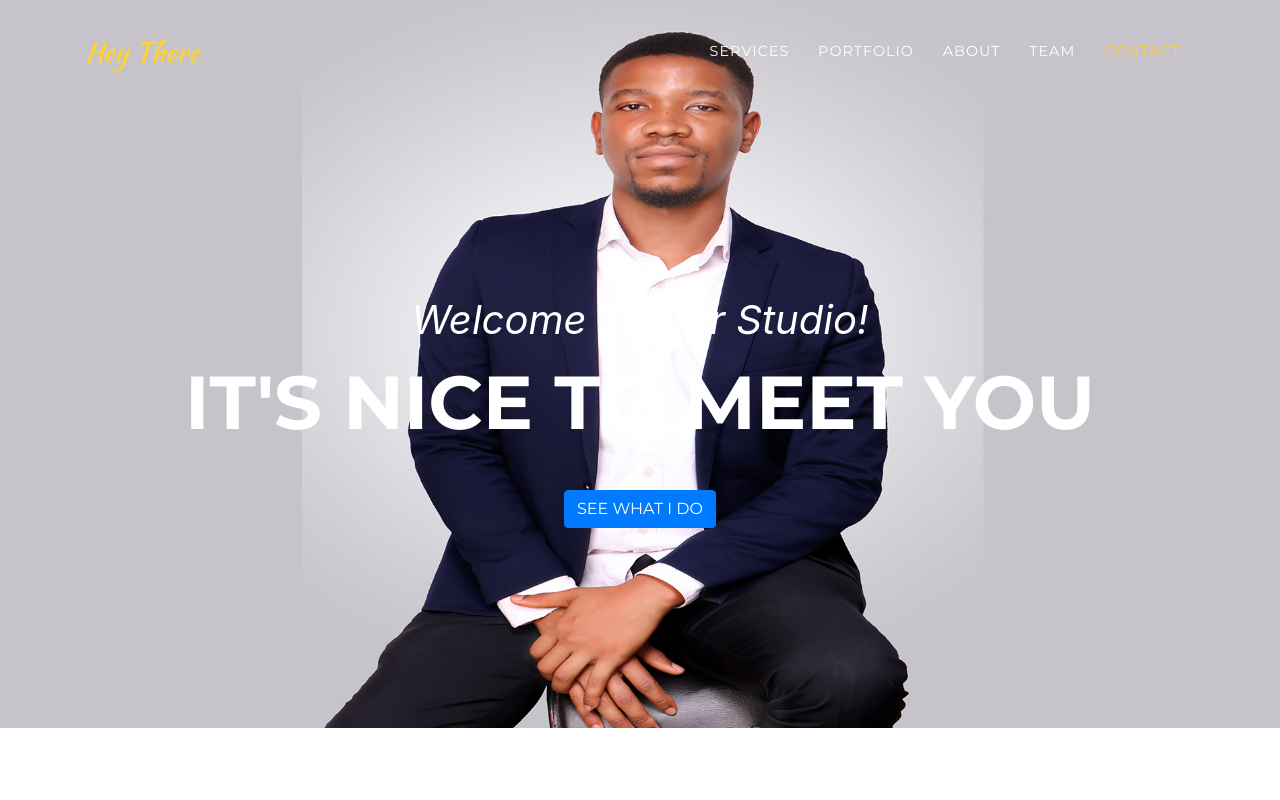
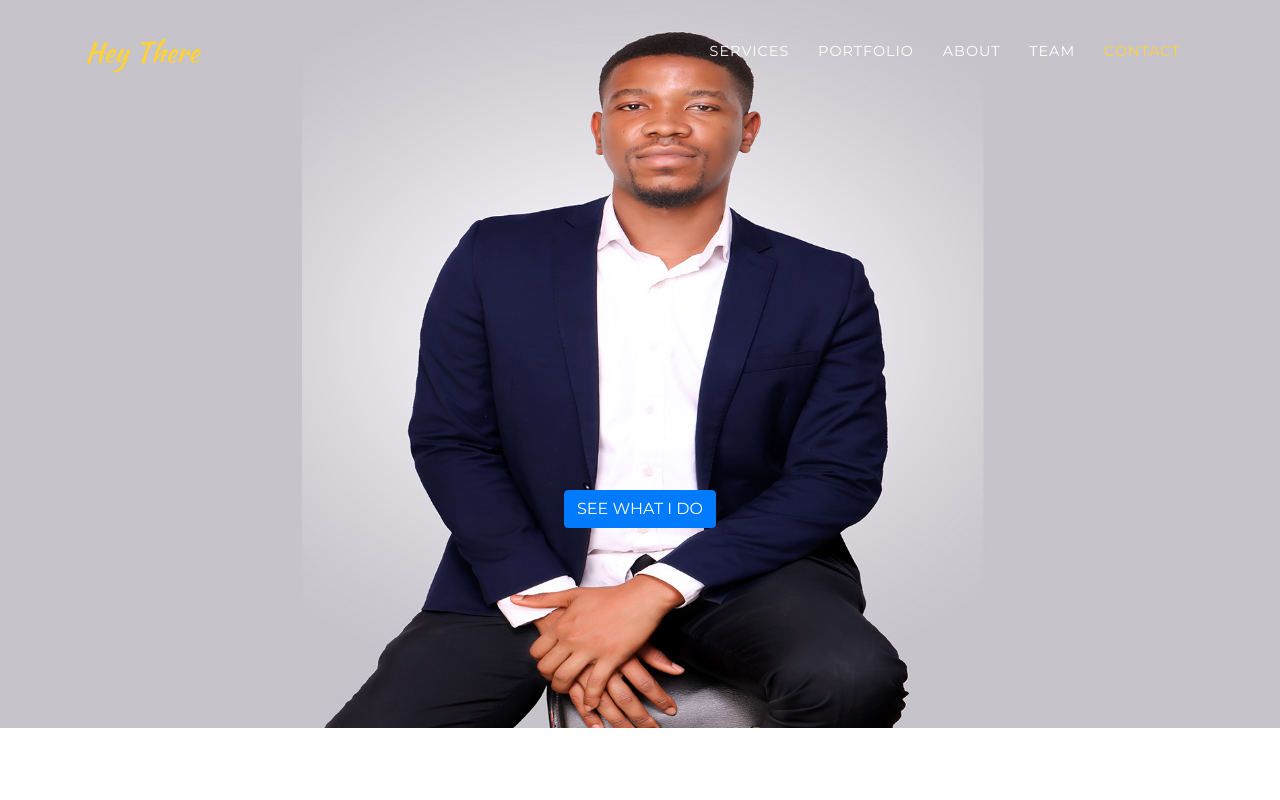
Before and after one commit to emordiuche/uche-portfolio-bootstrap, a website with bundled scripts: page index.html in a window 1280 px wide. Shown: the top 800 px of the page. Built offline with nearby package versions, Linux system fonts and the light colour scheme; a web font is replaced by a local one.

Commit message:
Update index.html

```diff
--- a/index.html
+++ b/index.html
@@ -64,8 +64,8 @@
         <div> </div>
         <div> </div>
         <div> </div>
-        <div class="intro-lead-in">Welcome To Our Studio!</div>
-        <div class="intro-heading text-uppercase">It's Nice To Meet You</div>
+        <div class="intro-lead-in">.</div>
+        <div class="intro-heading text-uppercase">.</div>
         <a class="btn btn-primary btn-xl text-uppercase js-scroll-trigger" href="#services">See What I Do</a>
       </div>
     </div>
```
